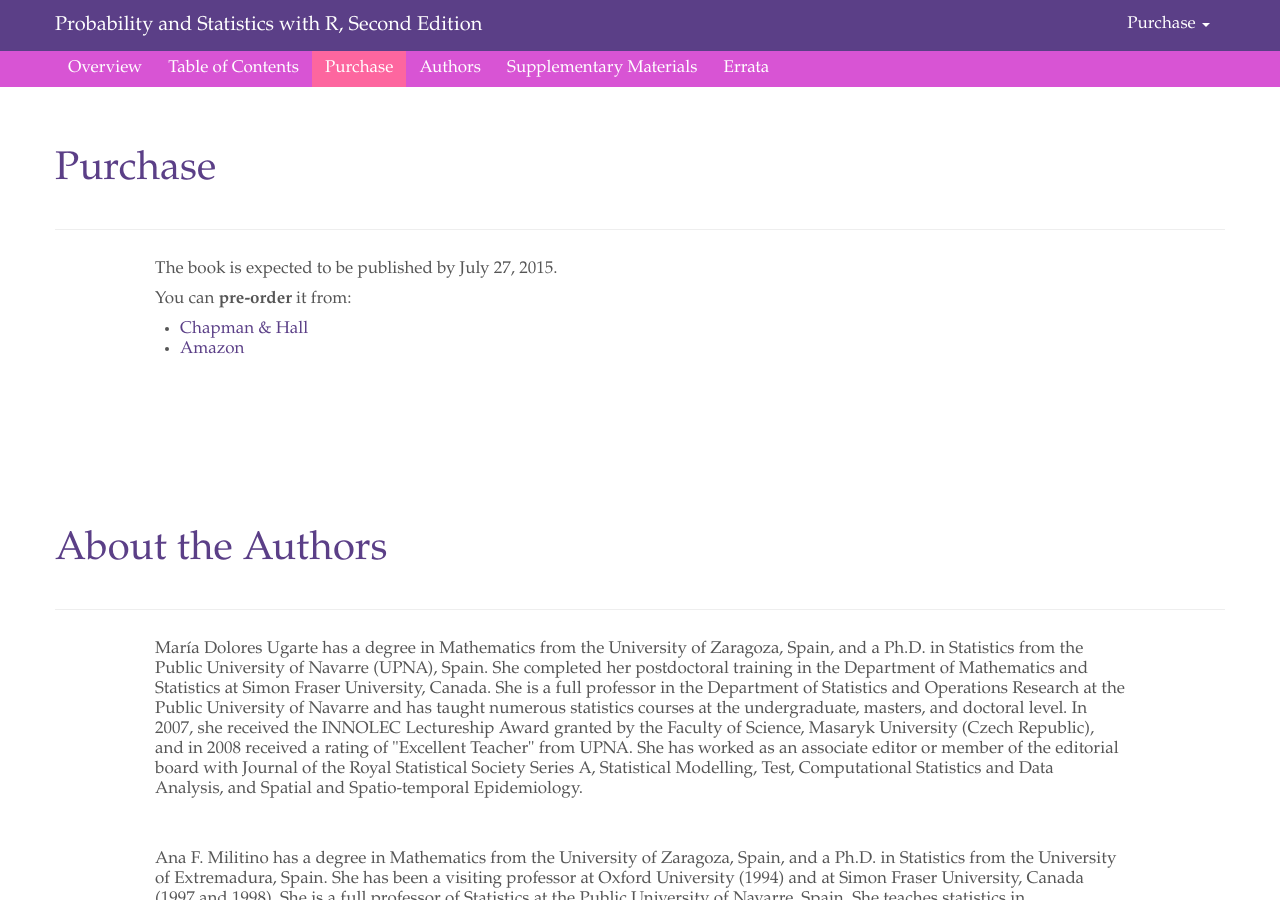
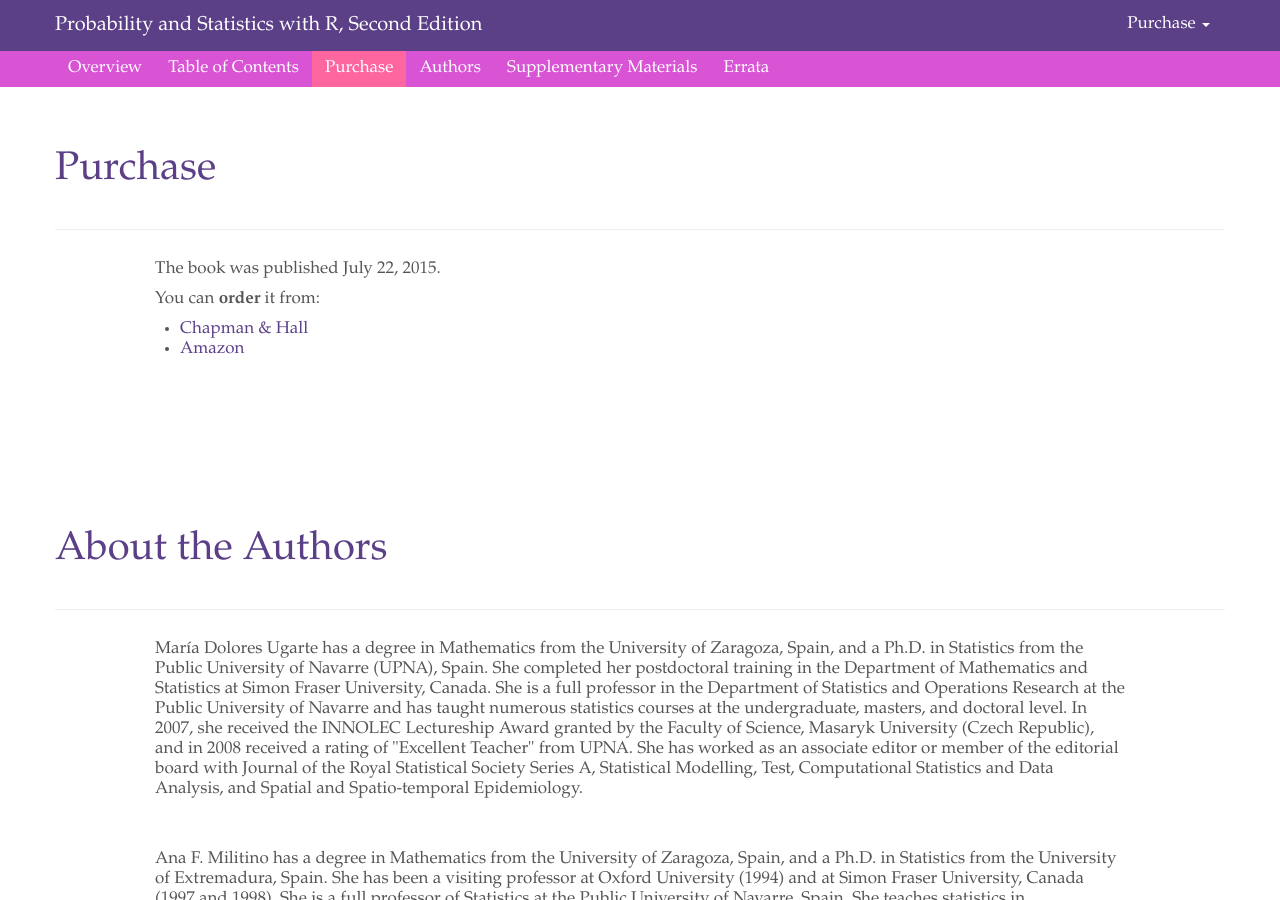
Before and after one commit to alanarnholt/PASWR2E-Book, a Jekyll site: the page built from index.html, in a window 1280 px wide and 900 px high, scrolled down 1980 px. Built offline with Jekyll 4.4.1, drawn with Linux system fonts in a browser that asks for light colours; nearby versions of some CDN libraries.

Commit message:
book published changed publish dates

```diff
--- a/_includes/purchase.md
+++ b/_includes/purchase.md
@@ -5,8 +5,8 @@
   </div>
   <div class="row">
     <div class="span10 offset1">
-      <p>The book is expected to be published by July 27, 2015.</p>
-      <p>You can <strong>pre-order</strong> it from:</p>
+      <p>The book was published July 22, 2015.</p>
+      <p>You can <strong>order</strong> it from:</p>
       <ul>
        <li><a href="http://www.crcpress.com/product/isbn/9781466504394">Chapman &amp; Hall</a></li>
        <li><a href="http://www.amazon.com/dp/1466504390/ref=sr_ob_1?ie=UTF8&qid=1420126683&sr=8-1">Amazon</a></li>
```
Also changed, not shown: errata.md (+1 -1 lines).
